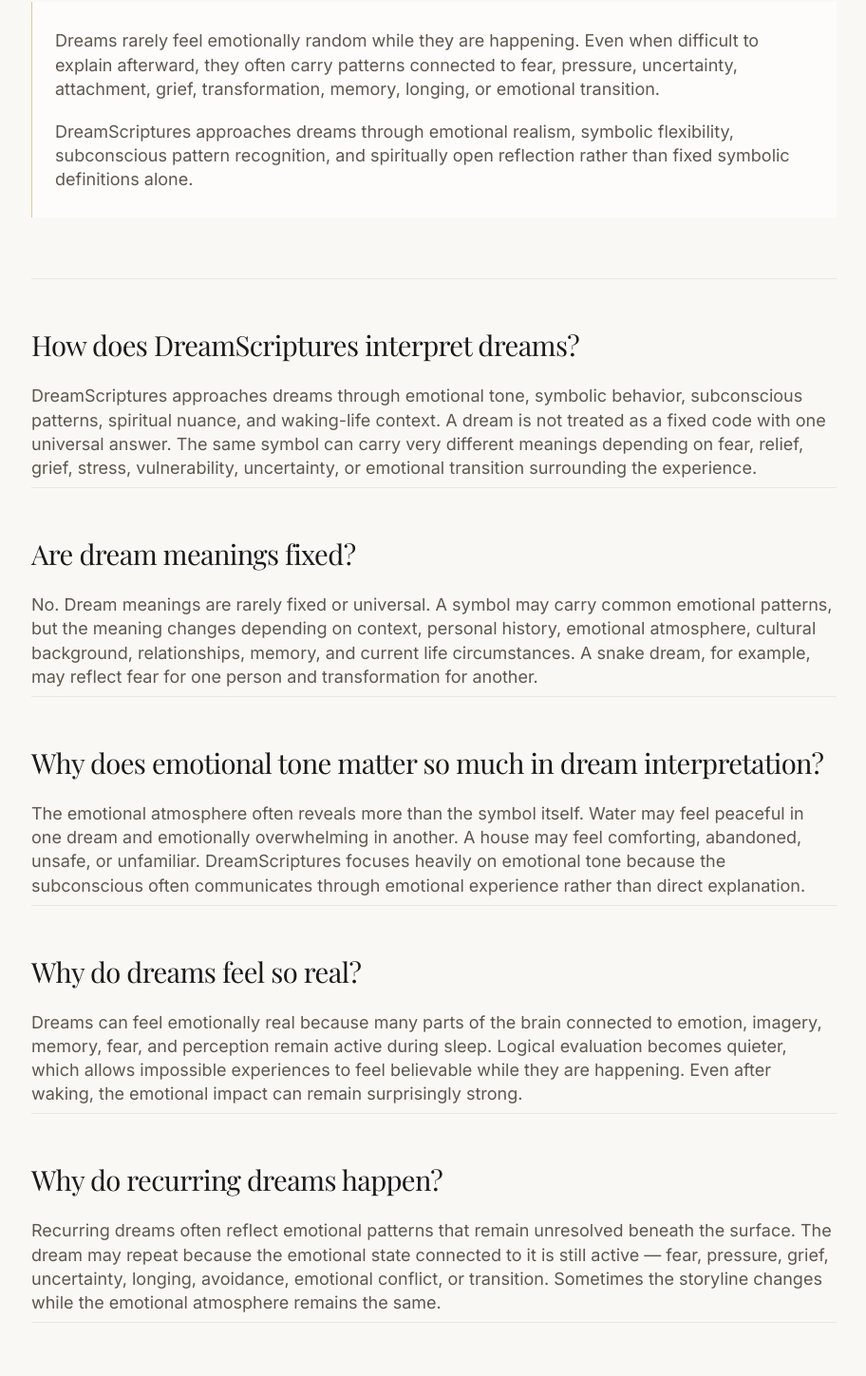
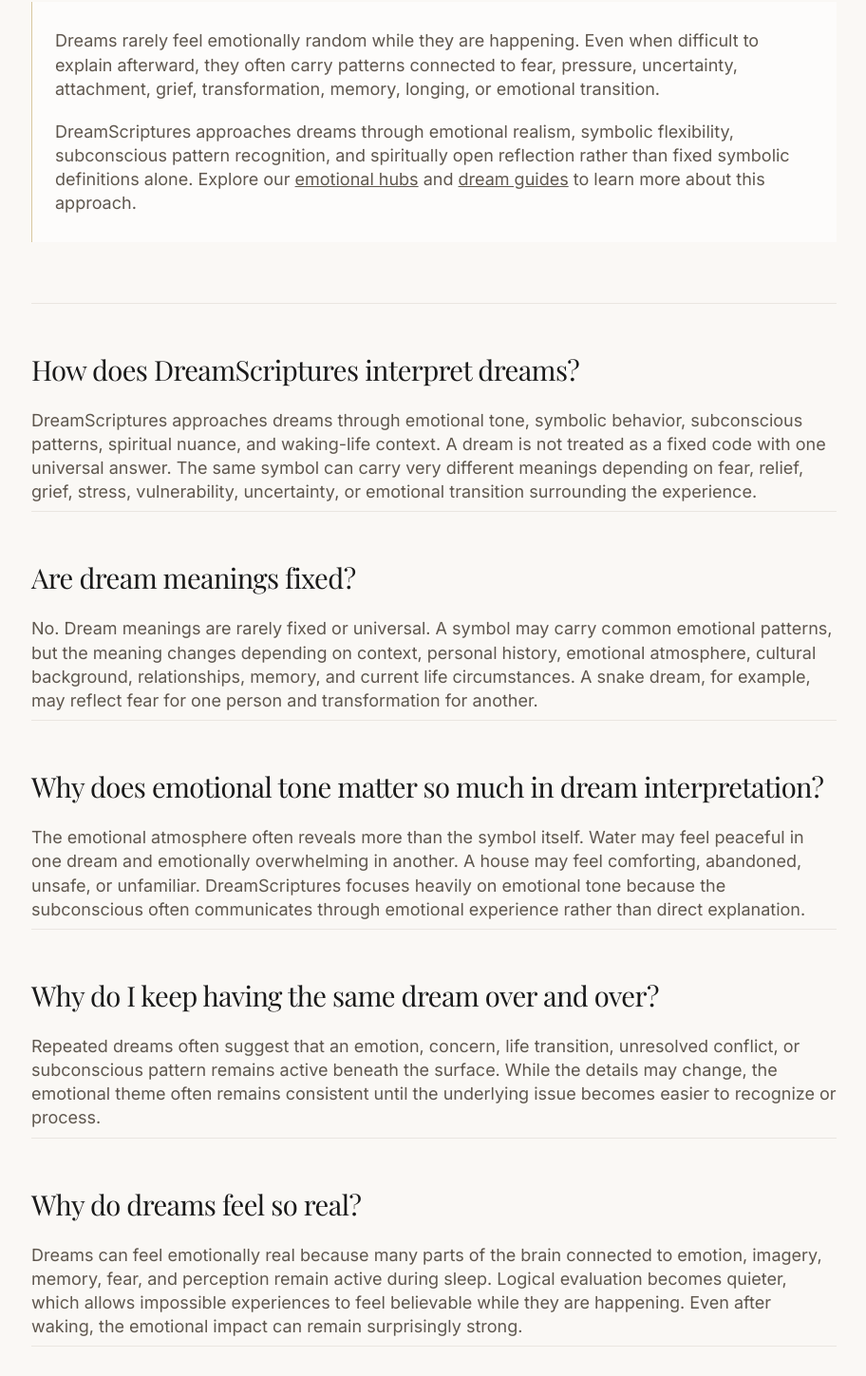
Before and after one commit to dreamscriptures-Moon/Dreamscriptures_, a Next.js app: page /faq in a window 1280 px wide. Shown: the part 555-2004 px from the top of the page at 95% size, without its empty margins (183-1095 px from the left). Built offline with nearby package versions, Linux system fonts and the light colour scheme; a web font is replaced by a local one.

Commit message:
faq enhancement

```diff
--- a/app/faq/page.js
+++ b/app/faq/page.js
@@ -23,7 +23,11 @@
     answer:
       "The emotional atmosphere often reveals more than the symbol itself. Water may feel peaceful in one dream and emotionally overwhelming in another. A house may feel comforting, abandoned, unsafe, or unfamiliar. DreamScriptures focuses heavily on emotional tone because the subconscious often communicates through emotional experience rather than direct explanation.",
   },
-
+{
+  question: "Why do I keep having the same dream over and over?",
+  answer:
+    "Repeated dreams often suggest that an emotion, concern, life transition, unresolved conflict, or subconscious pattern remains active beneath the surface. While the details may change, the emotional theme often remains consistent until the underlying issue becomes easier to recognize or process."
+},
   {
     question: "Why do dreams feel so real?",
     answer:
@@ -53,7 +57,11 @@
     answer:
       "Some dreams can feel spiritually significant, emotionally profound, or deeply reflective. Others may simply process stress, memory, emotion, fear, or daily experience. DreamScriptures keeps both possibilities open without forcing every dream into supernatural certainty or fear-based interpretation.",
   },
-
+{
+  question: "Can anxiety affect dreams?",
+  answer:
+    "Yes. Anxiety frequently appears in dreams through pressure, urgency, confusion, avoidance, falling, being chased, losing control, or emotionally overwhelming situations. Dreams often translate emotional stress into symbolic experiences that feel easier for the subconscious to express."
+},
   {
     question: "Do dreams predict the future?",
     answer:
@@ -89,6 +97,11 @@
     answer:
       "Dreams often combine memory, fear, imagination, stress, attachment, symbolism, and emotional association into experiences that do not follow normal logic. The subconscious prioritizes emotional connection over chronological structure, which can make dreams difficult to explain clearly after waking.",
   },
+  {
+  question: "Why do certain people appear in dreams?",
+  answer:
+    "People in dreams may represent relationships, memories, emotional associations, personality traits, unresolved feelings, or aspects of yourself. Sometimes the person matters directly, while other times they serve as a symbolic connection to a larger emotional theme."
+},
 ];
 
 export const metadata = {
@@ -159,12 +172,20 @@
             transformation, memory, longing, or emotional transition.
           </p>
 
-          <p className="mt-5 text-base leading-[1.9] text-[#5F574E] md:text-lg">
-            DreamScriptures approaches dreams through emotional realism,
-            symbolic flexibility, subconscious pattern recognition, and
-            spiritually open reflection rather than fixed symbolic definitions
-            alone.
-          </p>
+         <p className="mt-5 text-base leading-[1.9] text-[#5F574E] md:text-lg">
+  DreamScriptures approaches dreams through emotional realism,
+  symbolic flexibility, subconscious pattern recognition, and
+  spiritually open reflection rather than fixed symbolic definitions
+  alone. Explore our{" "}
+  <Link href="/emotions" className="underline">
+    emotional hubs
+  </Link>{" "}
+  and{" "}
+  <Link href="/guides" className="underline">
+    dream guides
+  </Link>{" "}
+  to learn more about this approach.
+</p>
         </section>
 
         <LazyMobileQuickNav />
@@ -185,6 +206,36 @@
             </section>
           ))}
         </div>
+
+<section className="mt-20 border-t border-[#EAE6E1] pt-10">
+  <h2 className="mb-5 font-serif text-3xl text-[#1A1A1A]">
+    How DreamScriptures creates content
+  </h2>
+
+  <div className="space-y-5 text-base leading-relaxed text-[#6B6B6B]">
+    <p>
+      DreamScriptures is independently operated by Amber Balentine and follows
+      a structured editorial process focused on emotional context, symbolic
+      relationships, subconscious themes, and reflective interpretation.
+    </p>
+
+    <p>
+      Learn more about our{" "}
+      <Link href="/methodology" className="underline">
+        interpretation methodology
+      </Link>
+      ,{" "}
+      <Link href="/editorial-standards" className="underline">
+        editorial standards
+      </Link>
+      , and{" "}
+      <Link href="/about" className="underline">
+        founder background
+      </Link>
+      .
+    </p>
+  </div>
+</section>
 
         <section className="mt-20 border-y border-[#EAE6E1] bg-white/70 px-6 py-10">
           <p className="mb-3 text-[11px] uppercase tracking-[0.18em] text-[#8A8175]">
```
